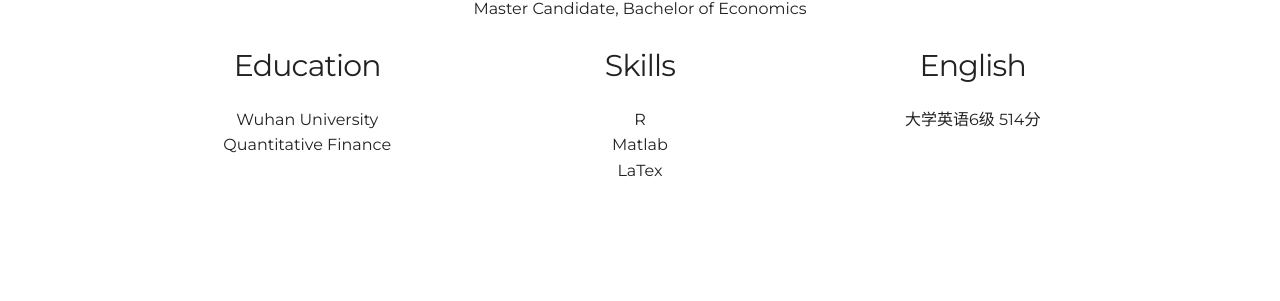
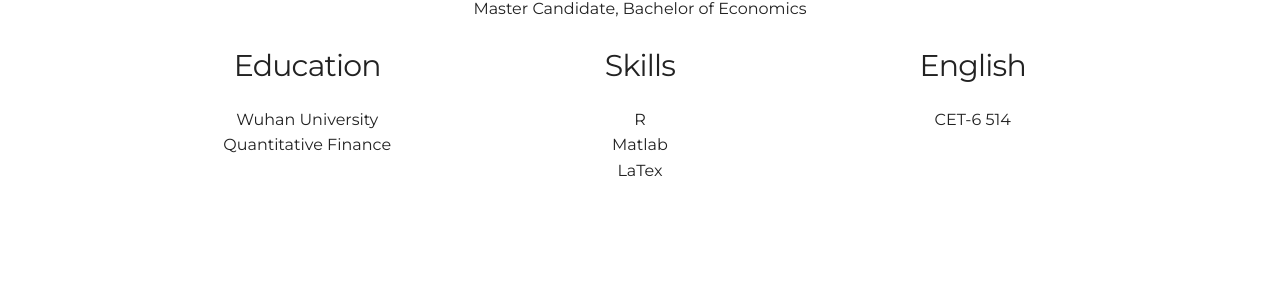
Before and after one commit to ChujieTian/ChujieTian.github.io, a Jekyll site: the page built from index.html, in a window 1280 px wide. Shown: the part 988-1289 px from the top of the page. Built offline with Jekyll 4.4.1, drawn with Linux system fonts in a browser that asks for light colours; a style sheet for code colours, icons or effects is not loaded.

Commit message:
Update about.html

```diff
--- a/_includes/about.html
+++ b/_includes/about.html
@@ -15,7 +15,7 @@
     </div>
     <div class="four columns">
       <h4><i class="iconfont icon-yingyushuiping"></i>  English</h4>
-      <p>大学英语6级 514分</p>
+      <p>CET-6 514</p>
     </div>
   </div>
 </div>
```
